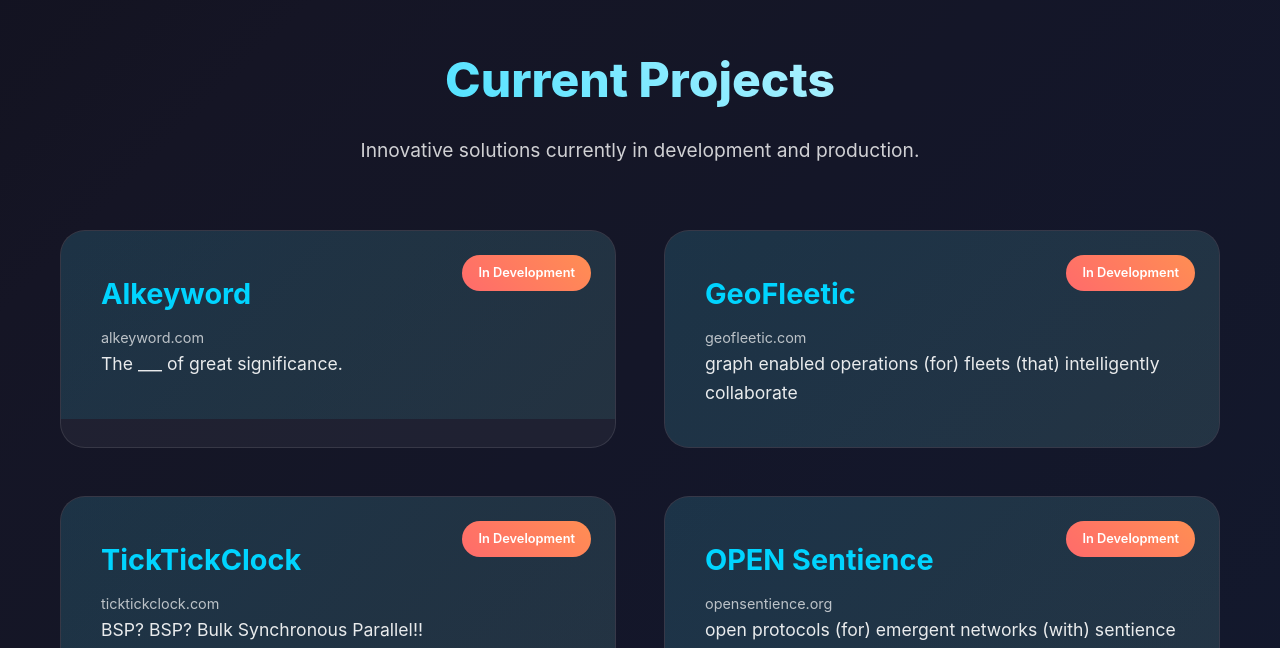
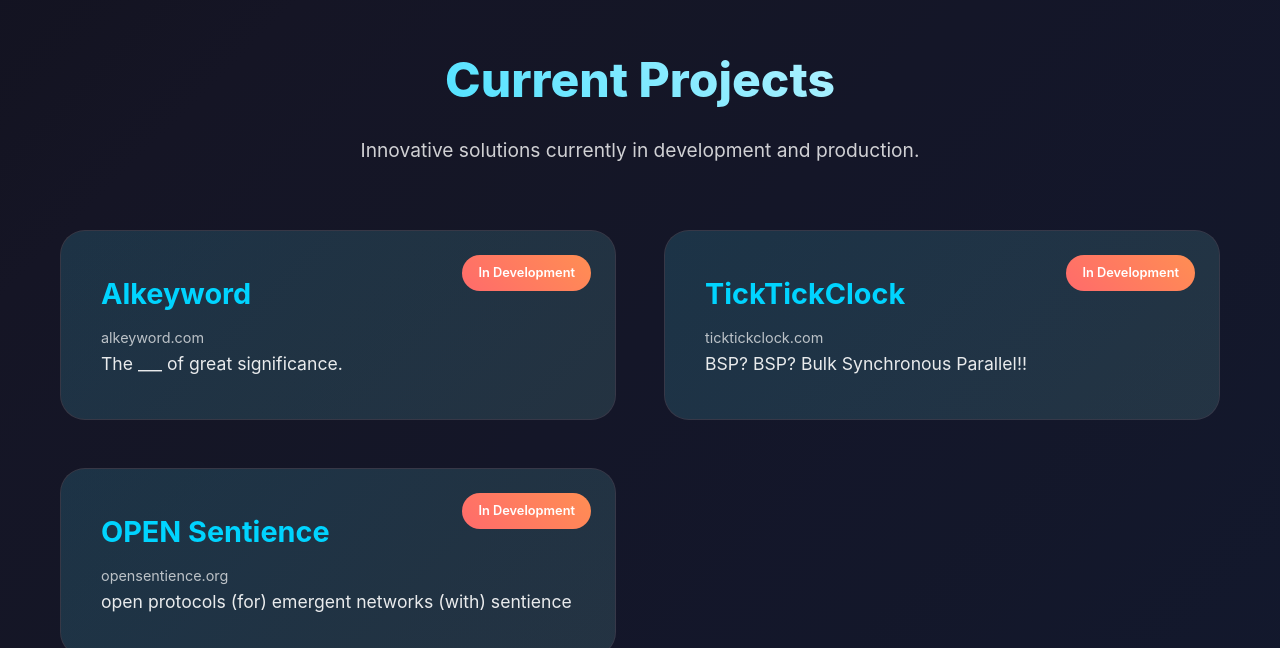
Before and after one commit to c-u-l8er/TRAAVIIS, a plain HTML site: page index.html in a window 1280 px wide. Shown: the part 2406-3054 px from the top of the page. Drawn offline with Linux system fonts and the light colour scheme.

Commit message:
remove geofleetic

```diff
--- a/index.html
+++ b/index.html
@@ -665,9 +665,7 @@
                         <p>
                             This site highlights what we’re shipping now:
                             type-safe domain languages
-                            (<strong>Alkeyword</strong>), spatial intelligence
-                            for fleet orchestration
-                            (<strong>GeoFleetic</strong>), predictable
+                            (<strong>Alkeyword</strong>), predictable
                             distributed parallelism
                             (<strong>TickTickClock</strong>), and open protocols
                             for emergent, agentic networks (<strong
@@ -756,23 +754,6 @@
                             >
                             <p class="project-description">
                                 The ___ of great significance.
-                            </p>
-                        </div>
-                    </div>
-
-                    <div class="project-card">
-                        <div class="project-status">In Development</div>
-                        <div class="project-header">
-                            <h3 class="project-title">GeoFleetic</h3>
-                            <a
-                                class="project-url"
-                                href="https://geofleetic.com"
-                                target="_blank"
-                                >geofleetic.com</a
-                            >
-                            <p class="project-description">
-                                graph enabled operations (for) fleets (that)
-                                intelligently collaborate
                             </p>
                         </div>
                     </div>
```
